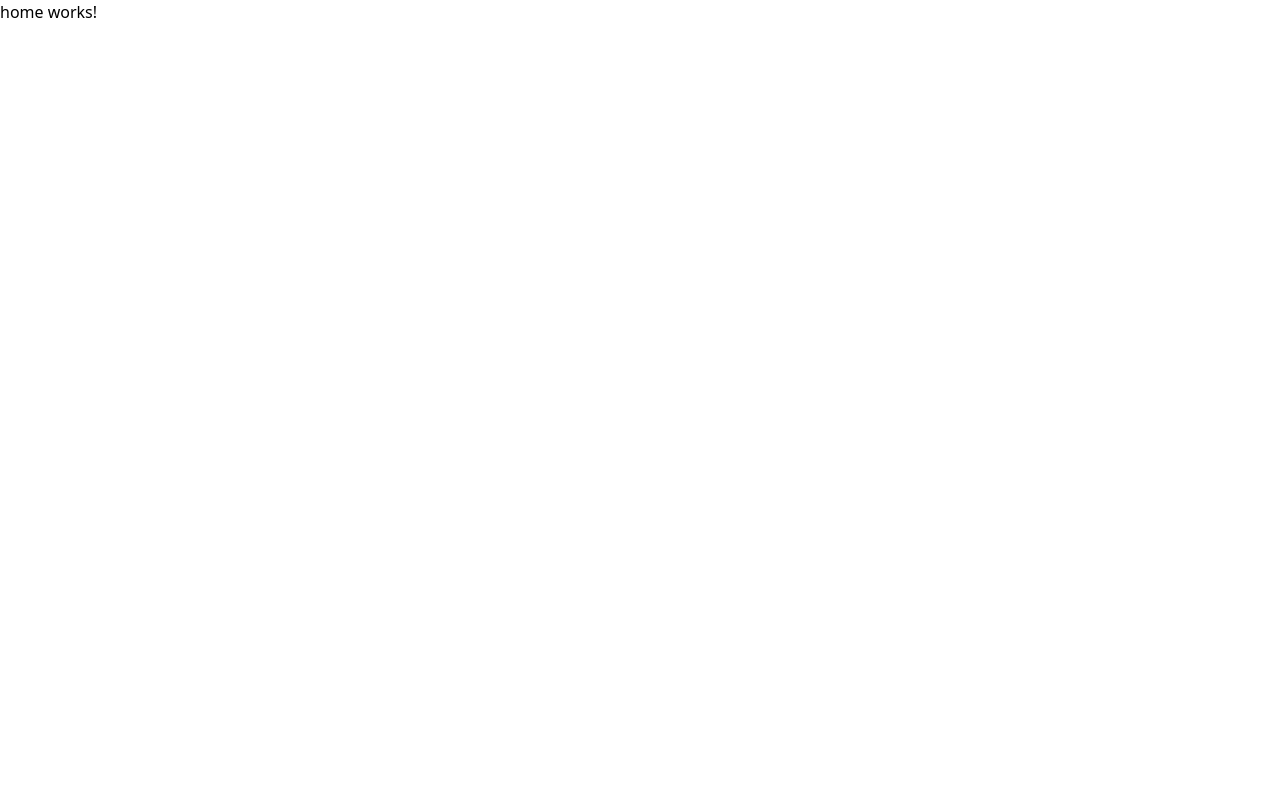
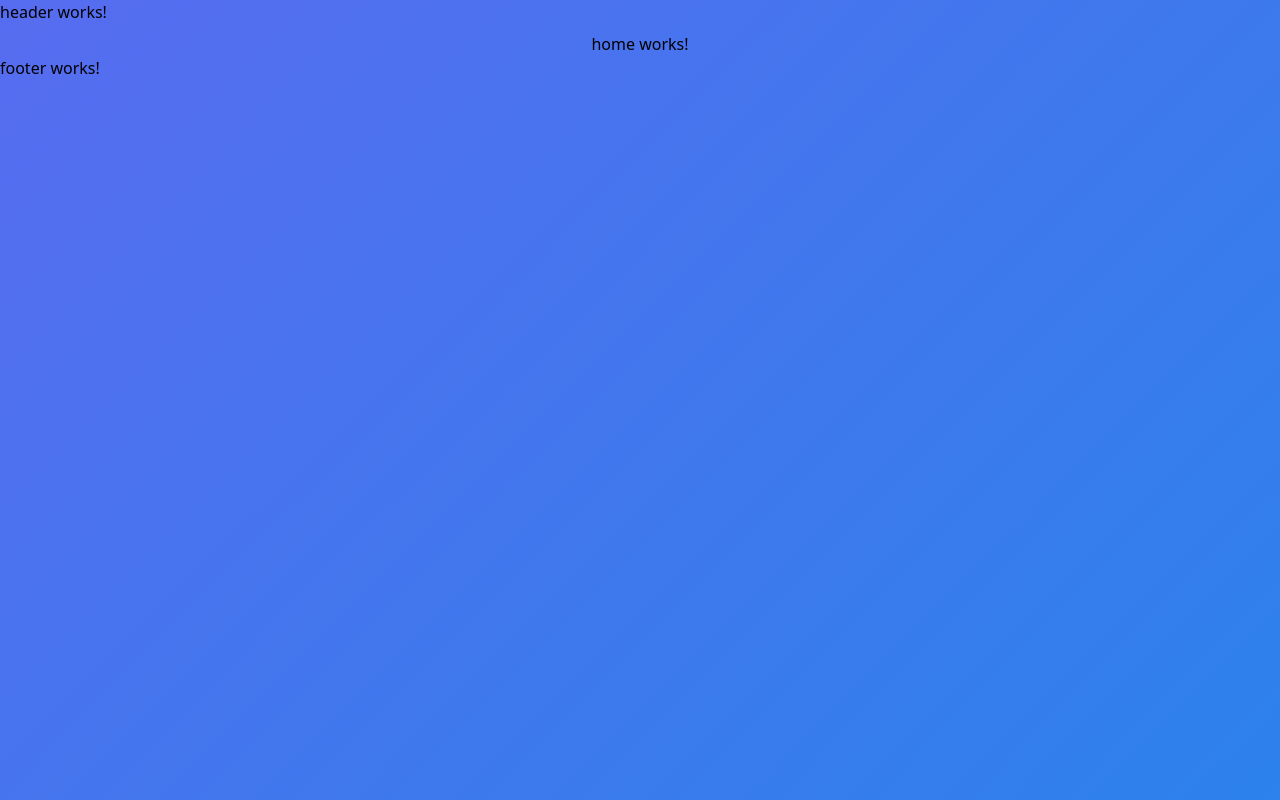
Before and after one commit to duvan-23/frontend-code-challenge, an Angular app: page / in a window 1280 px wide. Built offline with nearby package versions, Linux system fonts and the light colour scheme.

Commit message:
add layout

```diff
--- a/src/app/layout/layout.css
+++ b/src/app/layout/layout.css
@@ -0,0 +1,15 @@
+@keyframes gradientShift {
+  0%,
+  100% {
+    background-position: 0% 50%;
+  }
+  50% {
+    background-position: 100% 50%;
+  }
+}
+
+.animated-gradient {
+  background-image: linear-gradient(-45deg, #0e91e9, #6366f1, #27469b);
+  background-size: 400% 400%;
+  animation: gradientShift 15s ease infinite;
+}
--- a/src/app/layout/layout.html
+++ b/src/app/layout/layout.html
@@ -1 +1,9 @@
-<p>layout works!</p>
+<div class="min-h-screen  animated-gradient">
+  <div class="flex flex-col items-center w-full mx-auto ">
+    <app-header class="w-full"/>
+    <main class="mt-2 w-full flex justify-center">
+      <router-outlet />
+    </main>
+    <app-footer class="w-full"/>
+  </div>
+</div>
--- a/src/app/layout/layout.ts
+++ b/src/app/layout/layout.ts
@@ -1,8 +1,11 @@
 import { Component } from '@angular/core';
+import { RouterOutlet } from '@angular/router';
+import { Footer } from './components/footer/footer';
+import { Header } from './components/header/header';
 
 @Component({
   selector: 'app-layout',
-  imports: [],
+  imports: [RouterOutlet, Footer, Header],
   templateUrl: './layout.html',
   styleUrl: './layout.css'
 })
```
Also changed, not shown: src/app/app.routes.ts (+10 -13 lines).
